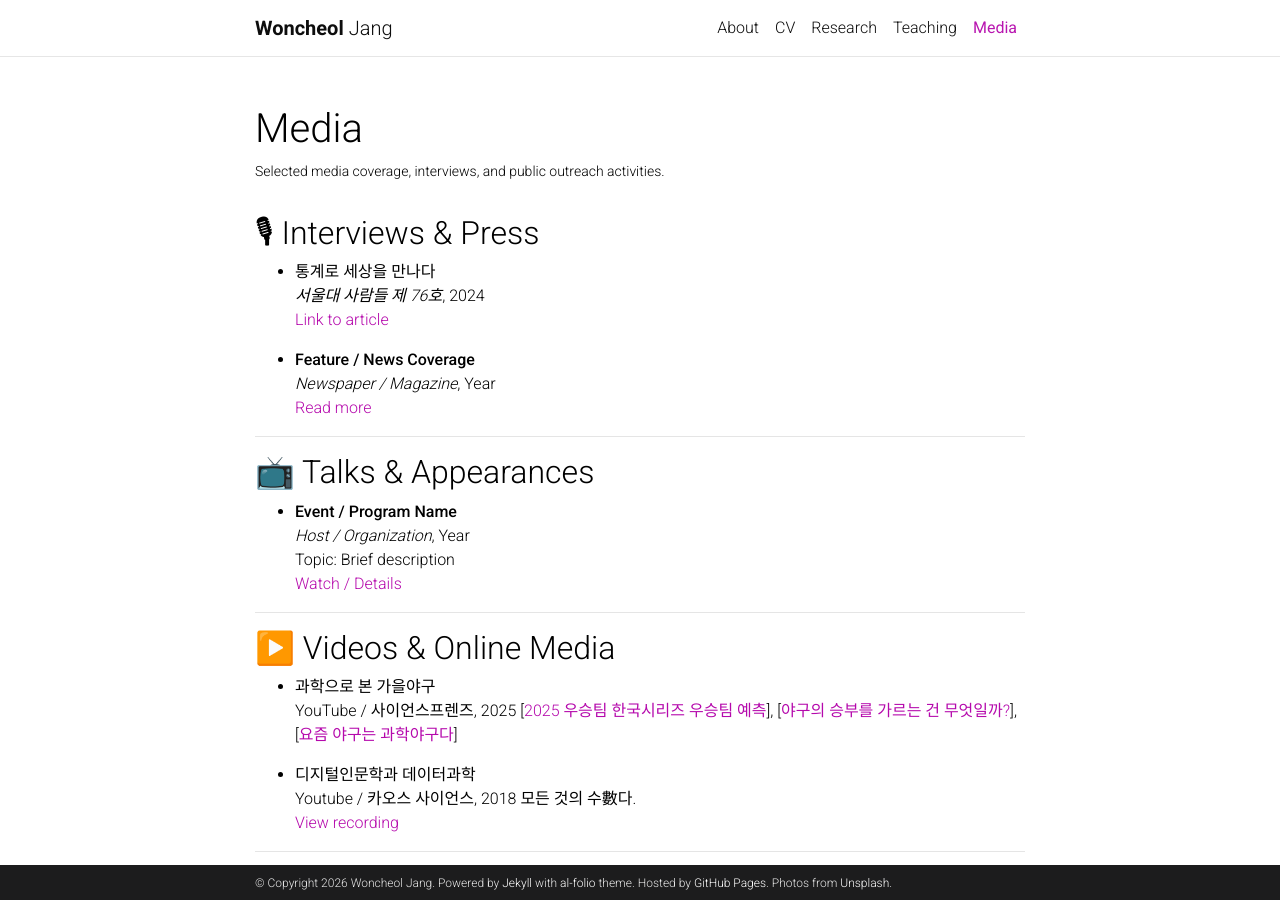
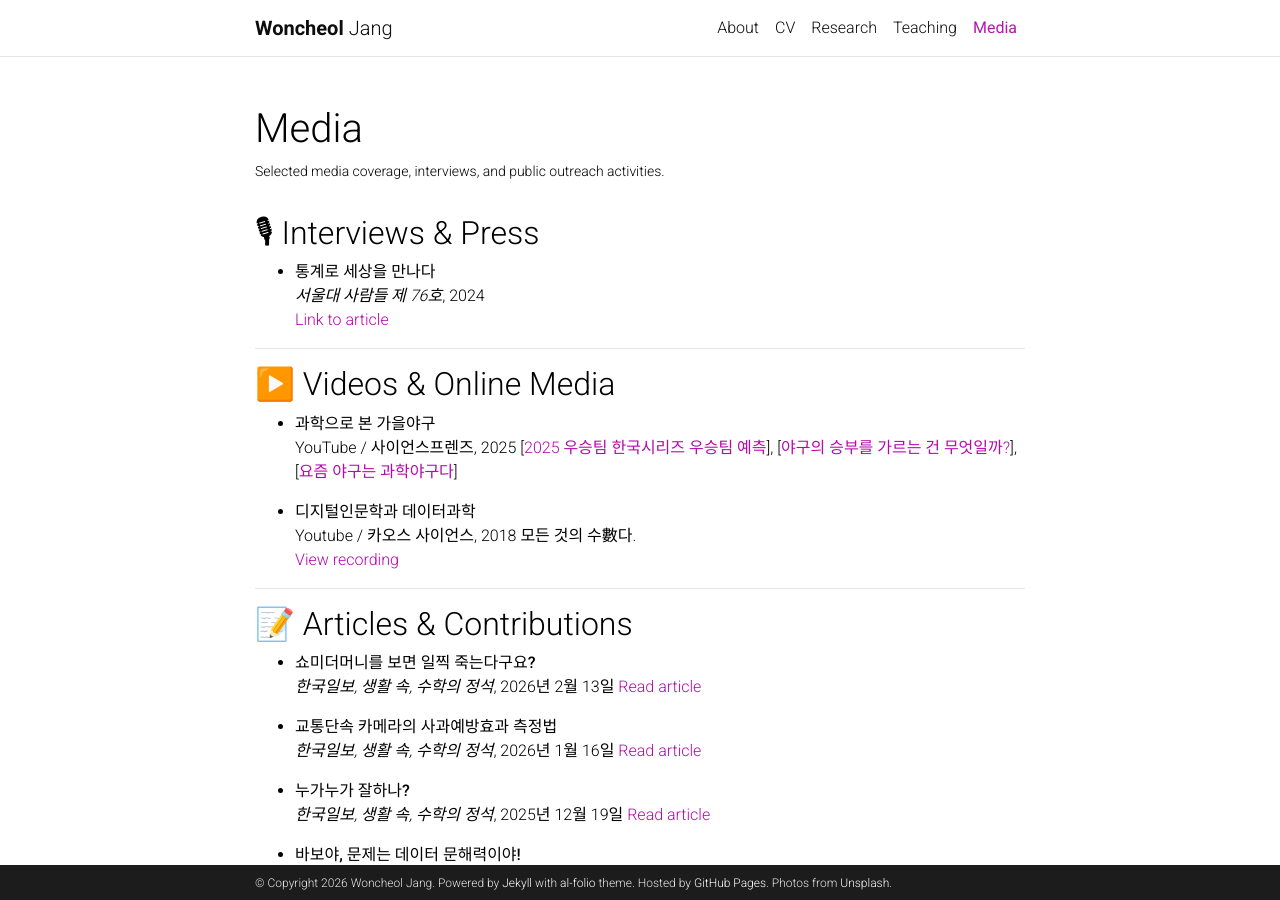
Before and after one commit to wcjang/wcjang.github.io, a Jekyll site: the page built from _pages/media.md, in a window 1280 px wide and 900 px high. Built offline with Jekyll 4.4.1, drawn with Linux system fonts in a browser that asks for light colours; comment, search, counter and statistics services are not loaded; a style sheet for code colours, icons or effects is not loaded.

Commit message:
Update media.md

```diff
--- a/_pages/media.md
+++ b/_pages/media.md
@@ -13,18 +13,6 @@
   *서울대 사람들 제 76호*, 2024
   [Link to article](https://people.snu.ac.kr/page/vol76/kr/05.html)
 
-- **Feature / News Coverage**
-  *Newspaper / Magazine*, Year
-  [Read more](https://example.com)
-
----
-
-## 📺 Talks & Appearances
-
-- **Event / Program Name**
-  *Host / Organization*, Year
-  Topic: Brief description
-  [Watch / Details](https://example.com)
 
 ---
 
```
